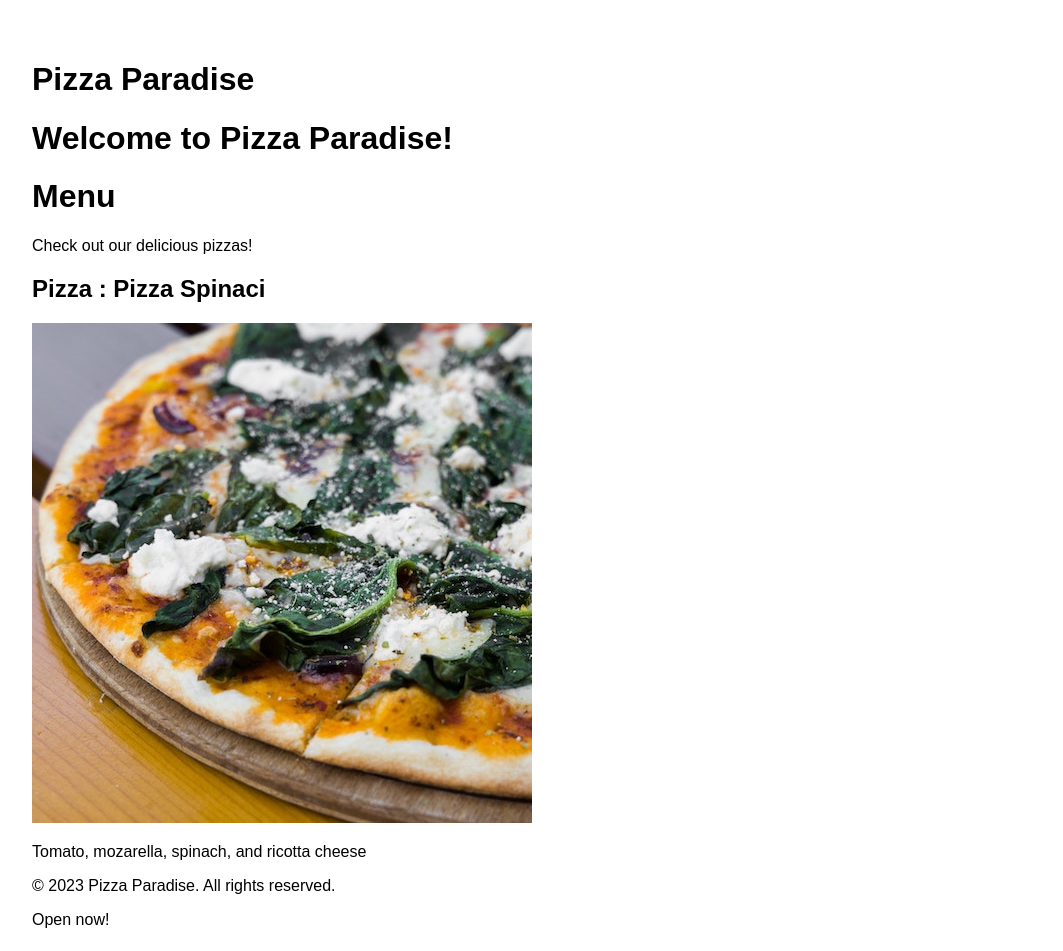
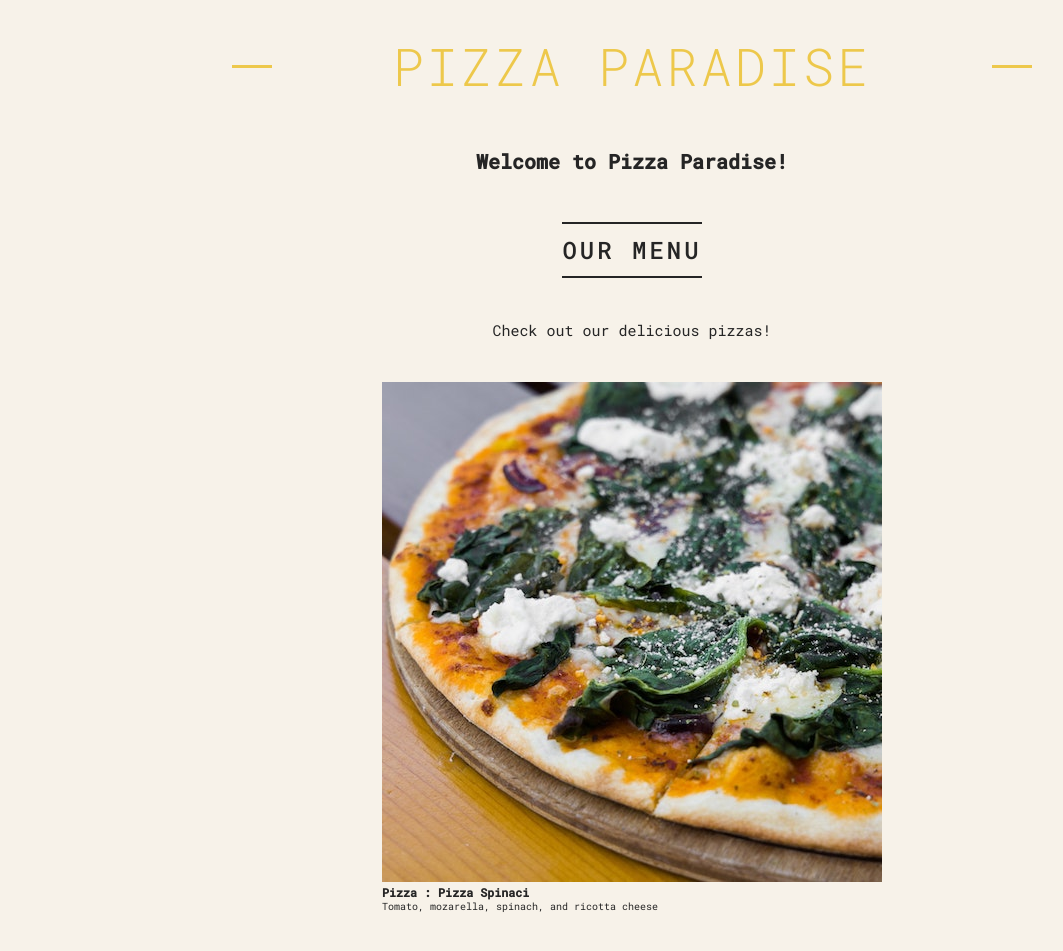
Before and after one commit to eldrich27/pizza-menu, a React (Vite) app in the folder pizza-menu-app/: page / in a window 1280 px wide. Shown: the top 951 px of the page, without its empty margins (8-1071 px from the left). Built offline with nearby package versions, Linux system fonts and the light colour scheme.

Commit message:
Applied css styling to the components

```diff
--- a/pizza-menu-app/src/App.tsx
+++ b/pizza-menu-app/src/App.tsx
@@ -2,14 +2,15 @@ import { Header } from "./components/Header";
 import { Footer } from "./components/Footer";
 import { Menu } from "./components/Menu";
 
+import "./index.css";
 
 export default function App() {
   return (
-    <main style={{ fontFamily: "sans-serif", padding: "2rem" }}>
+    <div className="app container">
       <Header />
       <h1>Welcome to Pizza Paradise!</h1>
       <Menu />
       <Footer />
-    </main>
+    </div>
   );
 }
--- a/pizza-menu-app/src/components/Footer.tsx
+++ b/pizza-menu-app/src/components/Footer.tsx
@@ -3,9 +3,9 @@ export function Footer() {
     const isOpen: boolean = currentHour >= 11 && currentHour < 23; // Open from 11 AM to 11 PM
 
     return (
-        <footer>
-        <p>&copy; 2023 Pizza Paradise. All rights reserved.</p>
-        {isOpen && <p>Open now!</p>}
+        <footer className="footer">
+            <p>&copy; 2023 Pizza Paradise. All rights reserved.</p>
+            {isOpen && <p>Open now!</p>}
         </footer>
     );
 }
--- a/pizza-menu-app/src/components/Header.tsx
+++ b/pizza-menu-app/src/components/Header.tsx
@@ -1,6 +1,6 @@
 export function Header() {
   return (
-    <header>
+    <header className="header">
       <h1>Pizza Paradise</h1>
     </header>
   );
--- a/pizza-menu-app/src/components/Menu.tsx
+++ b/pizza-menu-app/src/components/Menu.tsx
@@ -2,10 +2,12 @@ import Pizza from "./Pizza";
 
 export function Menu() {
   return (
-    <div>
-      <h1>Menu</h1>
+    <main className="menu">
+      <h2>Our Menu</h2>
       <p>Check out our delicious pizzas!</p>
       <Pizza />
-    </div>
+      <Pizza />
+      <Pizza />
+    </main>
   );
 }
--- a/pizza-menu-app/src/components/Pizza.tsx
+++ b/pizza-menu-app/src/components/Pizza.tsx
@@ -1,8 +1,8 @@
 export default function Pizza() {
   return (
     <div>
-        <h2>Pizza : Pizza Spinaci</h2>
         <img src="/pizzas/spinaci.jpg" alt="Spinaci Pizza" />
+        <h3>Pizza : Pizza Spinaci</h3>
         <p>Tomato, mozarella, spinach, and ricotta cheese</p>
     </div>
   );
```
